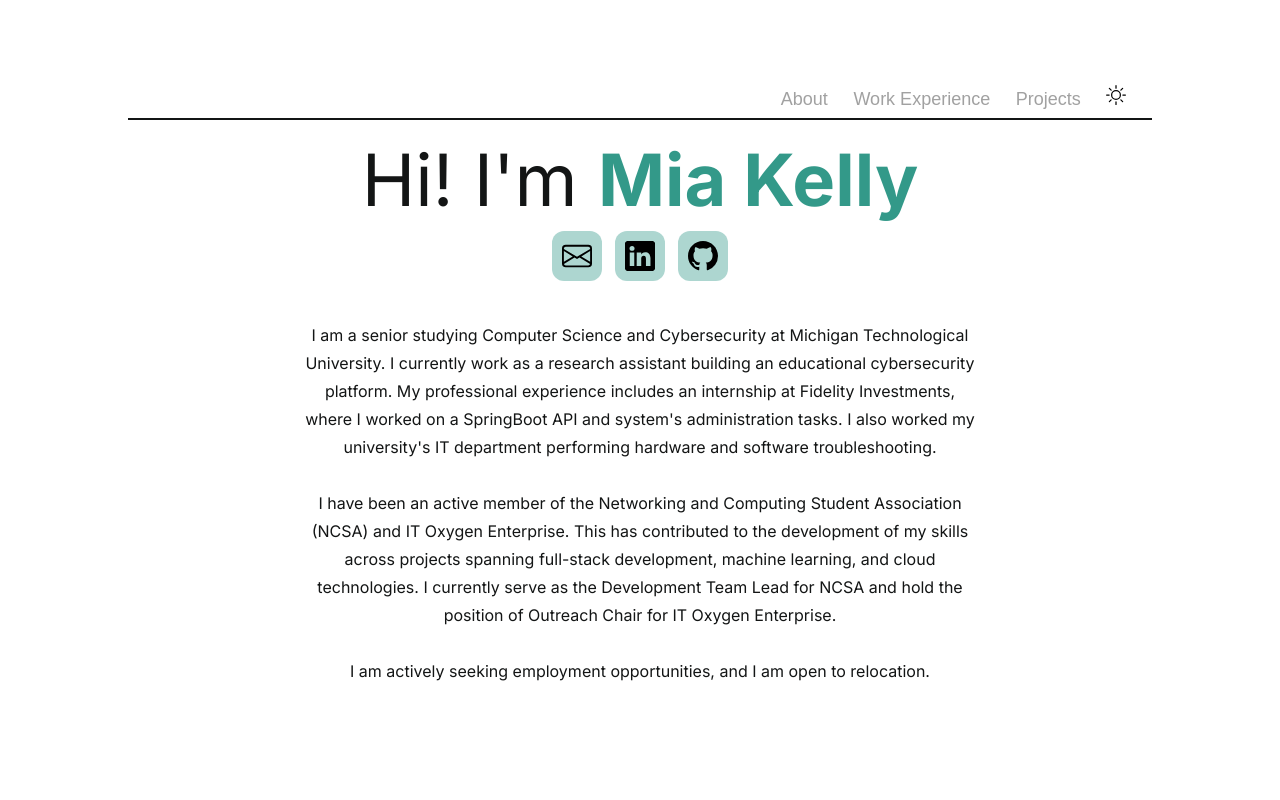
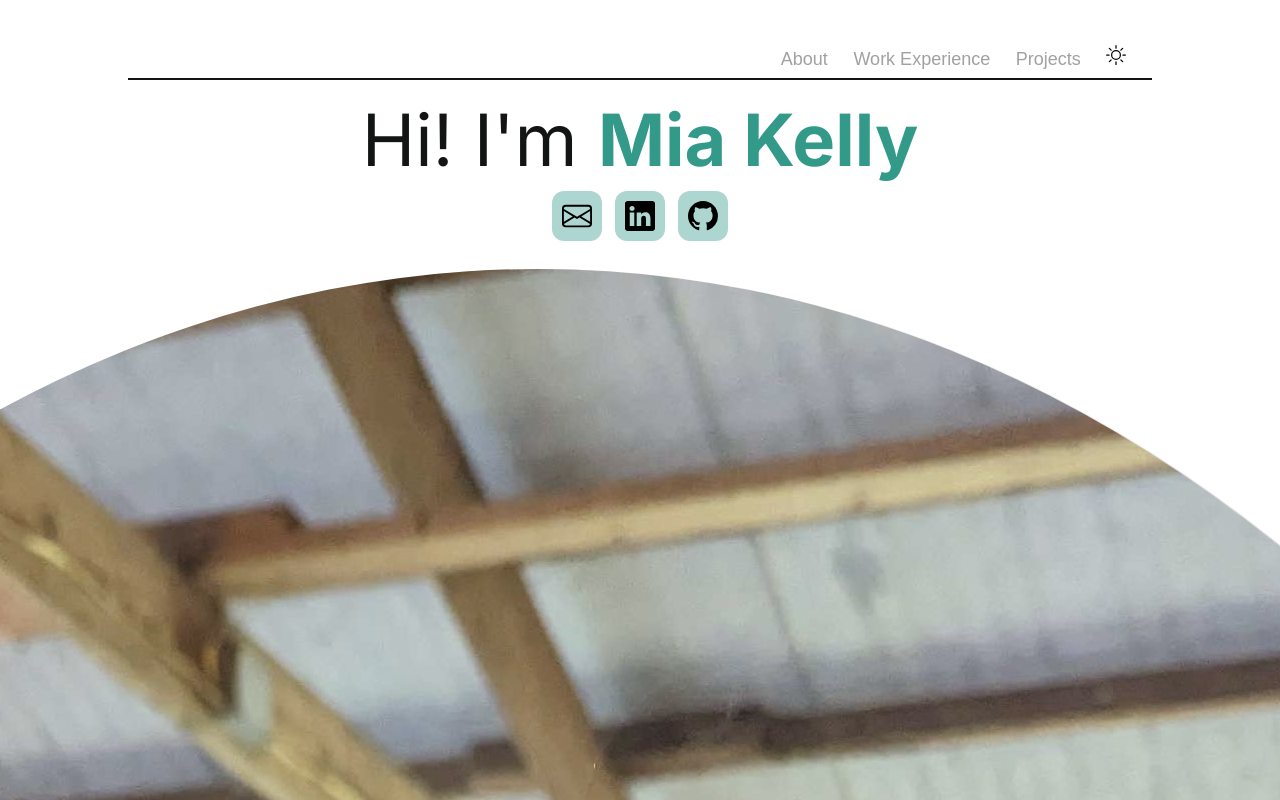
Before and after one commit to Mia-Y-Kelly/Mia-Y-Kelly.github.io, a Next.js app in the folder portfolio/: page / in a window 1280 px wide. Built offline with nearby package versions, Linux system fonts and the light colour scheme.

Commit message:
overhauled card design

```diff
--- a/portfolio/pages/components/about.jsx
+++ b/portfolio/pages/components/about.jsx
@@ -15,7 +15,7 @@ export default function About(){
             <h2>Hi! I'm <b>Mia Kelly</b></h2>
             <div className={astyles.acontainer}>
                 <div className={astyles.contactContainer}>
-                    <Link href="mailto:mykelly@mtu.edu">
+                    <Link href="mailto:miayn24@gmail.com">
                         <Image
                             src="/envelope.svg"
                             alt="mail icon"
@@ -40,16 +40,24 @@ export default function About(){
                         />
                     </Link>
                 </div>
-                <p>
-                    <br/>
-                    I am a senior studying Computer Science and Cybersecurity at Michigan Technological University. I currently work as a research assistant building an educational cybersecurity platform. My professional experience includes an internship at Fidelity Investments, where I worked on a SpringBoot API and system's administration tasks. I also worked my university's IT department performing hardware and software troubleshooting.
-                    <br/><br/>
-                    I have been an active member of the Networking and Computing Student Association (NCSA) and IT Oxygen Enterprise. This has contributed to the development of my skills across projects spanning full-stack development, machine learning, and cloud technologies. I currently serve as the Development Team Lead for NCSA and hold the position of Outreach Chair for IT Oxygen Enterprise.
-                    {/* <br/><br/>
-                    Outside of work and academic clubs and work, I was very active the women's ultimate frisbee club at my university until I tore my ACL skiing. 4 knee surgeries later, I enjoy less strenous activities such as swimming, reading, and collecting mechanical keyboards. */}
-                    <br/><br/>
-                    I am actively seeking employment opportunities, and I am open to relocation.
-                </p>
+                <div className={astyles.photoContainer}>
+                    <Image
+                        src="/Mia Kelly.jpg"
+                        alt="Mia Kelly Photo"
+                        className={astyles.photo}
+                        width={200}
+                        height={70}
+                    />
+                    <p>
+                        <br/>
+                        I am a graduate of Michigan Technological University with a <Link href={"https://www.mtu.edu/cs/undergraduate/"} style={{'text-decoration': 'underline'}} target="_blank">BS in Computer Science</Link> and a <Link href={"https://www.mtu.edu/computing/undergraduate/minors/cybersecurity/"} style={{'text-decoration': 'underline'}} target="_blank">minor in cybersecurity</Link>. I am actively seeking employment opportunities, and I am open to relocation.
+                        <br/><br/>
+                        I previously worked as a research assistant for Dr. Yu Cai building an educational cybersecurity platform. I developed an integrated bash terminal, API, and continuous deployment for the application. My other work experience includes an internship at Fidelity Investments where I worked on SpringBoot API and system administrative tasks, and working at my university's IT department.
+                        <br/><br/>
+                        During my time at Michigan Tech, I was active member of both the Networking and Computing Student Association (NCSA) and IT Oxygen Enterprise. My involvement in these organizations has contributed to the development of my skills across projects spanning full-stack development, machine learning, and cloud technologies. Outside of work and academic clubs, I enjoy swimming, reading, and collecting mechanical keyboards.
+                        <br/><br/>
+                    </p>
+                </div>
             </div>
         </div>
         </>
--- a/portfolio/pages/components/projects.jsx
+++ b/portfolio/pages/components/projects.jsx
@@ -149,7 +149,7 @@ export default function Projects() {
                   }}
                 >
                   <h3>NCSA Lab Hours Tracker</h3>
-                  <h4>Aug. 2021 - Present</h4>
+                  <h4>Aug. 2021 - March 2024</h4>
                 </div>
                 <div
                   className={pstyles.project}
--- a/portfolio/styles/About.module.scss
+++ b/portfolio/styles/About.module.scss
@@ -44,6 +44,22 @@
             margin-left: auto;
         }
     }
+
+    .photoContainer {
+        // border: 1px solid black;
+        display: flex;
+        justify-content: center;
+        margin-top: 2vh;
+
+        .photo {
+            height: 100%;
+            width: auto;
+            border-radius: 100%;
+
+            box-shadow: 2px 2px 2px rgb(var(--text-color));
+        }
+    }
+
 }
 
 /* Mobile */
--- a/portfolio/styles/Experience.module.scss
+++ b/portfolio/styles/Experience.module.scss
@@ -1,30 +1,23 @@
 .experience {
     min-height: 85vh;
-}
-
-.position:hover {
-    border-radius: var(--border-radius);
-    cursor: pointer;
-    border: 1px solid rgba(var(--nav-line), 0.1);
-    // border-style: inset;
-    background:rgba(var(--nav-line), 0.03);
-    padding: 2%;
-
-    // background: var(rgba(var(--nav-line), 100));
-    box-shadow: .5px .5px .5px rgb(var(--project-outline));
+    margin-top: 5vh;
 }
 
 .position {
     font-family: sans-serif;
     border-radius: var(--border-radius);
-    border: 1px solid rgba(0, 0, 0, 0);
+    // border: 1px solid rgba(0, 0, 0, 0);
+    border: 1.5px solid rgb(0, 0, 0);
     padding: 2%;
     margin: 1vh 0 3vh 0;
 
+    // Experiment w/outline
+    // background: rgba(255, 110, 139, 0.03);
+    background: rgba(var(--bullet-color), 0.03);
 
-    h3, h4 {
-        color: rgb(var(--text-color));
-    }
+    box-shadow: 12px 12px 0px rgb(var(--project-outline));
+    // box-shadow: 12px 12px 0px rgb(255, 110, 139);
+
 
     ul {
         margin: 0 0 1vh 0;
@@ -42,9 +35,14 @@
         }
     }
 
+    h3, b {
+        // color: rgb(255, 110, 139);
+        color: rgb(var(--bullet-color));
+    }
 
     h4 {
         font-weight: normal;
+        color: rgb(var(--text-color));
     }
 
     .details {
--- a/portfolio/styles/Home.module.scss
+++ b/portfolio/styles/Home.module.scss
@@ -9,11 +9,11 @@
 
 .main {
   position: absolute;
-  top: 15vh;
+  top: 10vh;
   display: flex;
   flex-direction: column;
   align-items: center;
-  height: 85vh;
+  height: 90vh;
   width: 100vw;
   overflow-y: scroll;
   scroll-behavior: smooth;
--- a/portfolio/styles/Nav.module.scss
+++ b/portfolio/styles/Nav.module.scss
@@ -1,10 +1,9 @@
 .nav {
   position: absolute;
-  top: 5vh;
+  // top: 3vh;
   display: flex;
   flex-direction: row;
   justify-content: right;
-
 
   border-bottom: 2px solid rgb(var(--nav-line));
   margin: 0 10vw 0 10vw;
--- a/portfolio/styles/Projects.module.scss
+++ b/portfolio/styles/Projects.module.scss
@@ -1,6 +1,6 @@
 .projects {
     min-height: 85vh;
-    margin-top: 20vh;
+    margin-top: 10vh;
 }
 
 .projectsContainer {
@@ -16,12 +16,12 @@
         border-radius: var(--border-radius);
         border-width: 3px;
         border-style: solid;
-        border-bottom: thick inset rgb(var(--accent));
-        border-top: none;
-        border-right: none;
-        border-left: none;
+        border-top: 1.5px solid black;
+        border-left: 1.5px solid black;
+        border-right: 1.5px solid black;
+        border-bottom: 5px solid rgb(var(--accent));
+        background: rgba(var(--bullet-color), 0.03);
 
-        box-shadow: 1px 1px 3px rgb(var(--project-outline));
         margin: 2vh 5vh 5vh 0;
         padding: 1vh 1vw 1vh 1vw;
 
@@ -35,6 +35,7 @@
 
         h3 {
             color: rgb(var(--accent));
+            // color: rgb(255, 120, 147);
 
         }
 
@@ -58,8 +59,9 @@
     }
 
     .project:hover {
-        box-shadow: 1px 1px 8px rgb(var(--project-outline));
         cursor: pointer;
+        background: rgba(var(--accent), 0.2);
+        box-shadow: 12px 12px 0px rgb(var(--project-outline));
     }
 }
 
--- a/portfolio/styles/globals.scss
+++ b/portfolio/styles/globals.scss
@@ -38,6 +38,7 @@ h2 {
   --socials-background: rgba(var(--accent), .4);
 
   --bullet-color: var(--accent);
+  // --bullet-color: 255, 110, 139;
   --project-outline: var(--text-color);
 
   --grad-end: rgba(rgb(var(--text-color)) .3);
@@ -84,13 +85,14 @@ html[data-theme=light] {
   --text-color: 255, 250, 251;
   // --background: 74, 71, 62;
   // --background: rgb(43, 44, 40);
-  --background: rgb(48, 44, 40);
+  --background: rgb(66, 62, 59);
   --nav-line: 255, 250, 251;
 
   --socials-background: rgb(var(--accent));
 
   --bullet-color: 125, 226, 209;
-  --project-outline: 148, 148, 148;
+  // --project-outline: 148, 148, 148;
+  --project-outline: 0, 0, 0;
 
   /* Gradient colors */
   --grad-end: rgba(255, 250, 251, 1);
```
Also changed, not shown: portfolio/public/Mia Kelly.jpg (added).
